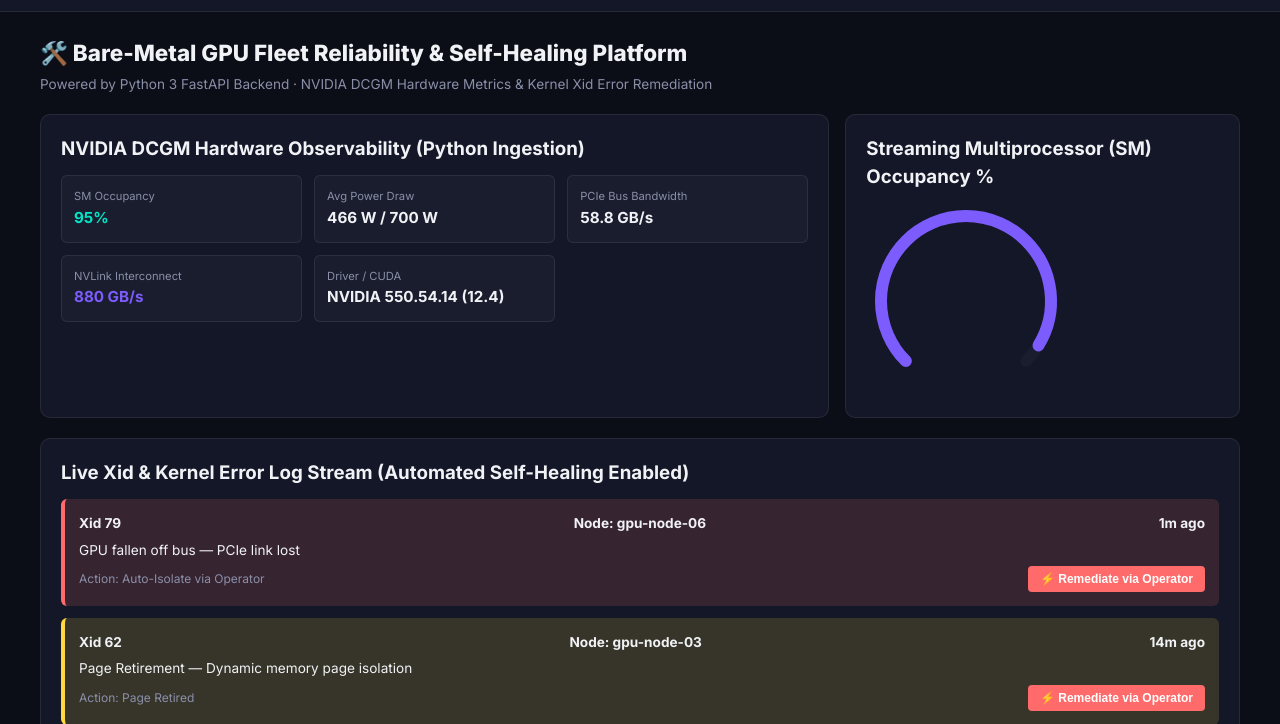
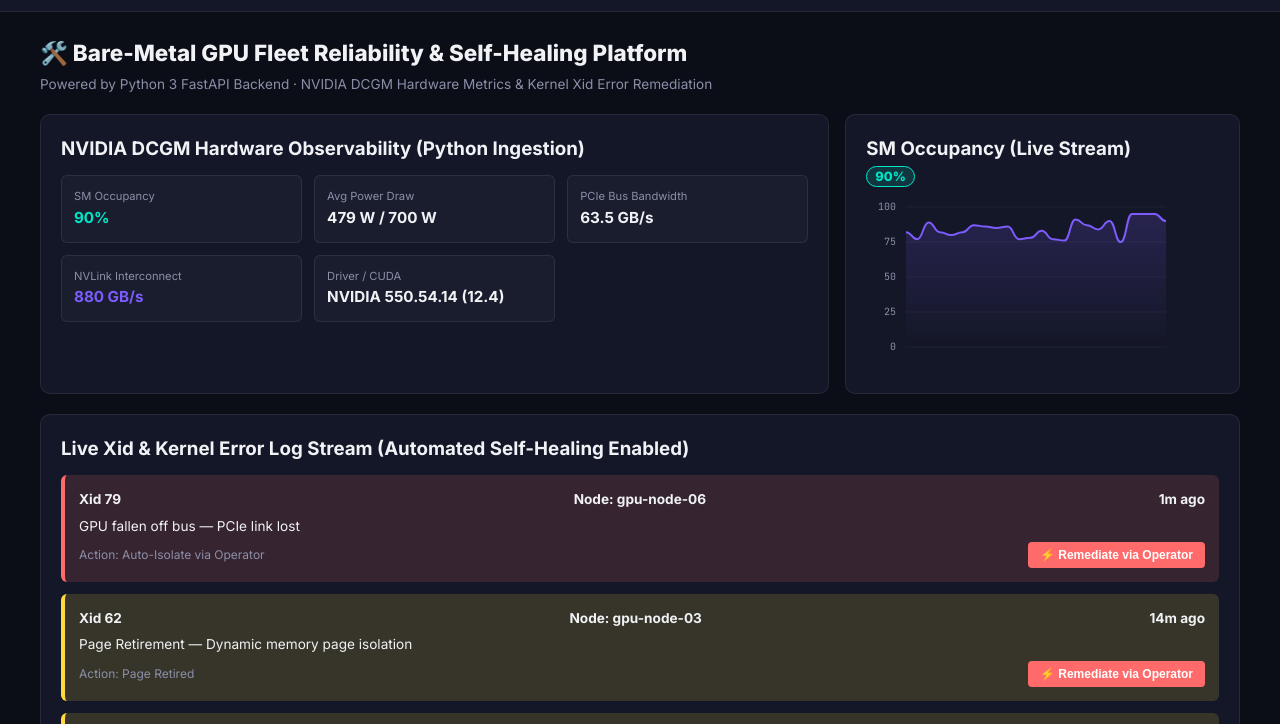
Before and after one commit to Abdurrehaman/nava-platform-hub, a website built with Vite: page index.html in a window 1280 px wide. Shown: the part 51-775 px from the top of the page. Built offline with nearby package versions, Linux system fonts and the light colour scheme.

Commit message:
Replace circular gauge with live streaming time-series line chart for SM Occupancy %

```diff
--- a/index.html
+++ b/index.html
@@ -68,8 +68,11 @@
                 <div id="dcgm-stats-grid" class="dcgm-stats-grid"></div>
               </div>
               <div class="panel-card gauge-panel">
-                <h3>Streaming Multiprocessor (SM) Occupancy %</h3>
-                <canvas id="dcgm-occupancy-gauge" width="200" height="200"></canvas>
+                <div class="chart-header">
+                  <h3>SM Occupancy (Live Stream)</h3>
+                  <span class="score-badge" id="dcgm-occupancy-val" style="font-size: 0.8rem; padding: 2px 8px;">0%</span>
+                </div>
+                <canvas id="dcgm-occupancy-chart" width="320" height="180"></canvas>
               </div>
             </div>
 
@@ -88,7 +91,6 @@
           </div>
 
           <div class="diagnostics-grid">
-            <!-- Configuration Inputs Panel -->
             <div class="panel-card">
               <h3>Cluster Configuration Parameters</h3>
               <form id="diag-form" class="diag-form">
@@ -142,7 +144,6 @@
               </form>
             </div>
 
-            <!-- Flaw Analysis Report Output Panel -->
             <div class="panel-card">
               <div class="diag-report-header">
                 <h3>Backend Flaw Analysis Report</h3>
--- a/modules/gpu-sre-ops.js
+++ b/modules/gpu-sre-ops.js
@@ -1,29 +1,58 @@
 // ─────────────────────────────────────────────────────────────
 //  modules/gpu-sre-ops.js — Nava Platform Hub
-//  GPU SRE Fleet Operations, NVIDIA DCGM & Xid Self-Healing
+//  GPU SRE Fleet Operations, NVIDIA DCGM & Real-Time SM Occupancy Line Chart
 // ─────────────────────────────────────────────────────────────
 
 import { generateDCGMMetrics } from './data-simulator.js';
-import { drawRadialGauge } from './chart-renderer.js';
+import { drawLineChart } from './chart-renderer.js';
 
 let telemetryInterval = null;
+let smOccupancyHistory = [];
 
 export function initGPUSREOps() {
   const container = document.getElementById('sre-ops-container');
   if (!container) return;
 
+  // Initialize seed history
+  if (smOccupancyHistory.length === 0) {
+    for (let i = 0; i < 20; i++) {
+      smOccupancyHistory.push({ x: i, y: Math.floor(75 + Math.random() * 20) });
+    }
+  }
+
   renderSREMetrics();
   bindSREActions();
 
-  // Continuous background loop: update numbers every 2 seconds
+  // Continuous live loop: update every 1.5 seconds
   if (telemetryInterval) clearInterval(telemetryInterval);
   telemetryInterval = setInterval(() => {
     renderSREMetrics();
-  }, 2000);
+  }, 1500);
 }
 
 export function renderSREMetrics() {
   const data = generateDCGMMetrics();
+
+  // Update SM Occupancy History array
+  const currentVal = data.dcgmStats.smOccupancy;
+  smOccupancyHistory.push({ x: smOccupancyHistory.length, y: currentVal });
+  if (smOccupancyHistory.length > 35) {
+    smOccupancyHistory.shift();
+  }
+
+  // Update DOM Badge Value
+  const smValBadge = document.getElementById('dcgm-occupancy-val');
+  if (smValBadge) {
+    smValBadge.textContent = `${currentVal}%`;
+  }
+
+  // Render Line Chart
+  const chartCanvas = document.getElementById('dcgm-occupancy-chart');
+  if (chartCanvas) {
+    drawLineChart(chartCanvas, [
+      { data: smOccupancyHistory, color: '#7C5CFC', fill: true }
+    ], { yMin: 0, yMax: 100, gridLines: true });
+  }
 
   // DCGM Stats Grid
   const dcgmGrid = document.getElementById('dcgm-stats-grid');
@@ -70,18 +99,6 @@ export function renderSREMetrics() {
       </div>
     `).join('');
   }
-
-  // DCGM Gauge
-  const dcgmGauge = document.getElementById('dcgm-occupancy-gauge');
-  if (dcgmGauge) {
-    drawRadialGauge(dcgmGauge, data.dcgmStats.smOccupancy, 100, {
-      color: '#7C5CFC',
-      label: 'SM OCCUPANCY',
-      unit: '%',
-      warningThreshold: 85,
-      dangerThreshold: 95
-    });
-  }
 }
 
 function bindSREActions() {
```
